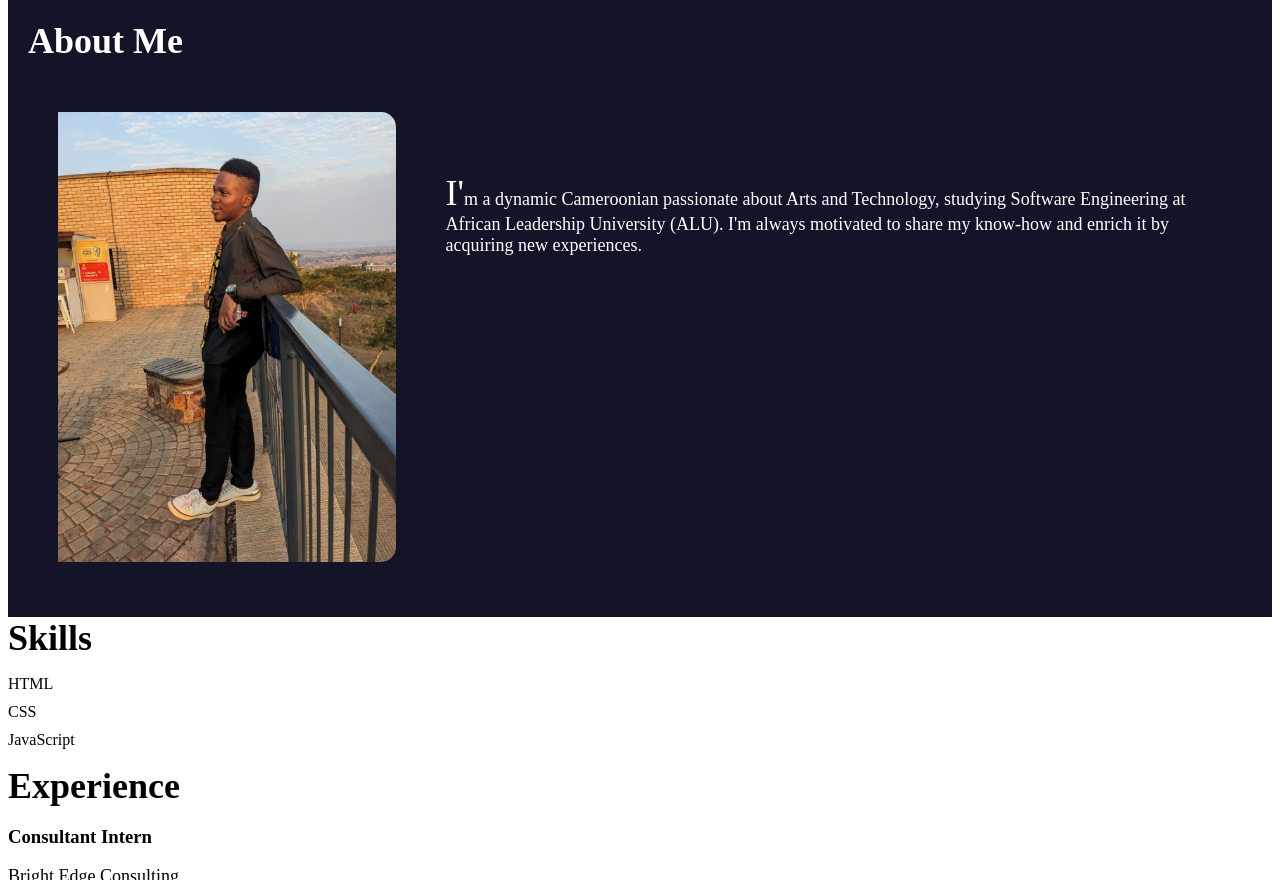
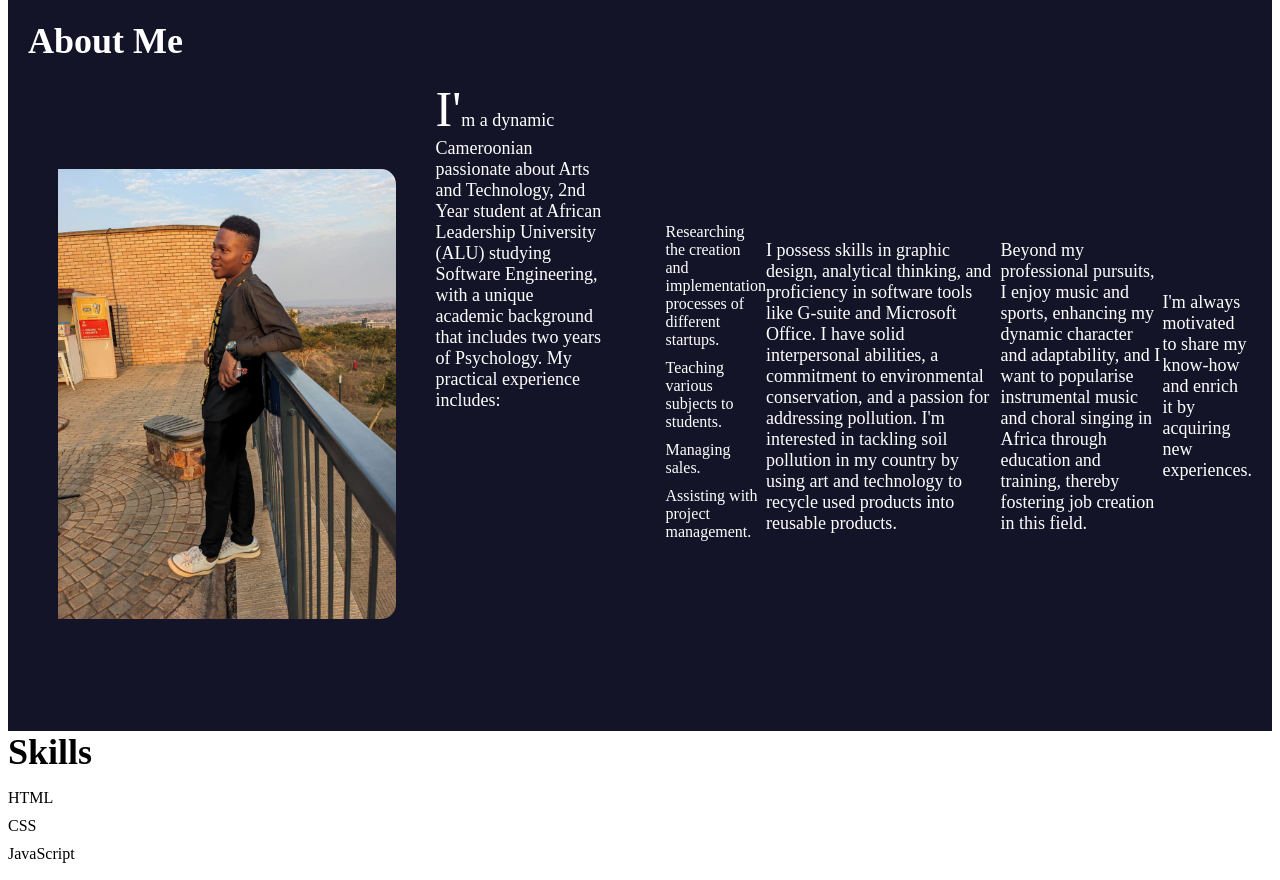
Before and after one commit to Bryaurel/Responsive-Design-Resume_Site_Assignment, a plain HTML site: page index.html in a window 1280 px wide. Shown: the part 848-1728 px from the top of the page. Drawn offline with Linux system fonts and the light colour scheme.

Commit message:
index.html

```diff
--- a/index.html
+++ b/index.html
@@ -34,7 +34,16 @@
         <h2>About Me</h2>
         <div class="about-content">
             <img src="Images/IMG-20230804-WA0078.jpg" alt="My picture" height="450">
-            <p class="about-text"><span class="large-I">I'</span>m a dynamic Cameroonian passionate about Arts and Technology, studying Software Engineering at African Leadership University (ALU). I'm always motivated to share my know-how and enrich it by acquiring new experiences.</p>
+            <p class="about-text"><span class="large-I">I'</span>m a dynamic Cameroonian passionate about Arts and Technology, 2nd Year student at African Leadership University (ALU) studying Software Engineering, with a unique academic background that includes two years of Psychology. My practical experience includes:</p>
+            <ul>
+                <li>Researching the creation and implementation processes of different startups.</li>
+                <li>Teaching various subjects to students.</li>
+                <li>Managing sales.</li>
+                <li>Assisting with project management.</li>
+            </ul>
+            <p>I possess skills in graphic design, analytical thinking, and proficiency in software tools like G-suite and Microsoft Office. I have solid interpersonal abilities, a commitment to environmental conservation, and a passion for addressing pollution. I'm interested in tackling soil pollution in my country by using art and technology to recycle used products into reusable products.</p>
+            <p>Beyond my professional pursuits, I enjoy music and sports, enhancing my dynamic character and adaptability, and I want to popularise instrumental music and choral singing in Africa through education and training, thereby fostering job creation in this field.</p>
+            <p>I'm always motivated to share my know-how and enrich it by acquiring new experiences.</p>
         </div>
     </section>
 
--- a/styles.css
+++ b/styles.css
@@ -43,9 +43,9 @@ header {
 }
 
 .about-text {
-    margin-bottom: 250px;
-    margin-left: 50px;
-    margin-right: 50px;
+    margin-bottom: 300px;
+    margin-left: 40px;
+    margin-right: 60px;
 }
 
 img {
@@ -91,7 +91,7 @@ li {
 }
 
 .large-I {
-    font-size: 36px;
+    font-size: 50px;
 }
 
 a {
```
